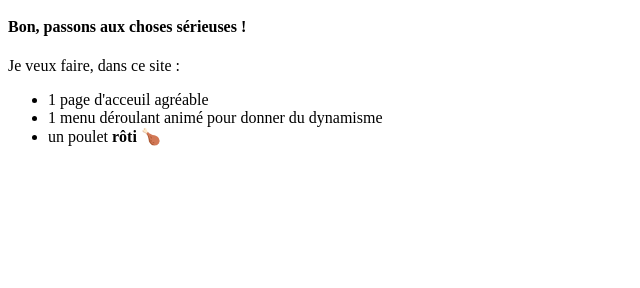
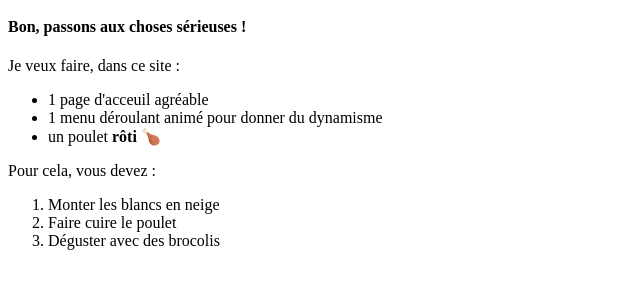
Before and after one commit to noelacroix/noelacroix.github.io, a plain HTML site: page index.html in a window 1280 px wide. Shown: the part 456-744 px from the top of the page, without its empty margins (0-640 px from the left). Drawn offline with Linux system fonts and the light colour scheme.

Commit message:
Update index.html

```diff
--- a/index.html
+++ b/index.html
@@ -17,4 +17,10 @@
             <li>1 menu déroulant animé pour donner du dynamisme</li>
             <li>un poulet <strong>rôti</strong> 🍗</li>
         </ul>
+        <p> Pour cela, vous devez :</p>
+        <ol>
+            <li>Monter les blancs en neige</li>
+            <li>Faire cuire le poulet</li>
+            <li>Déguster avec des brocolis</li>
+        </ol>
     </body>
```
